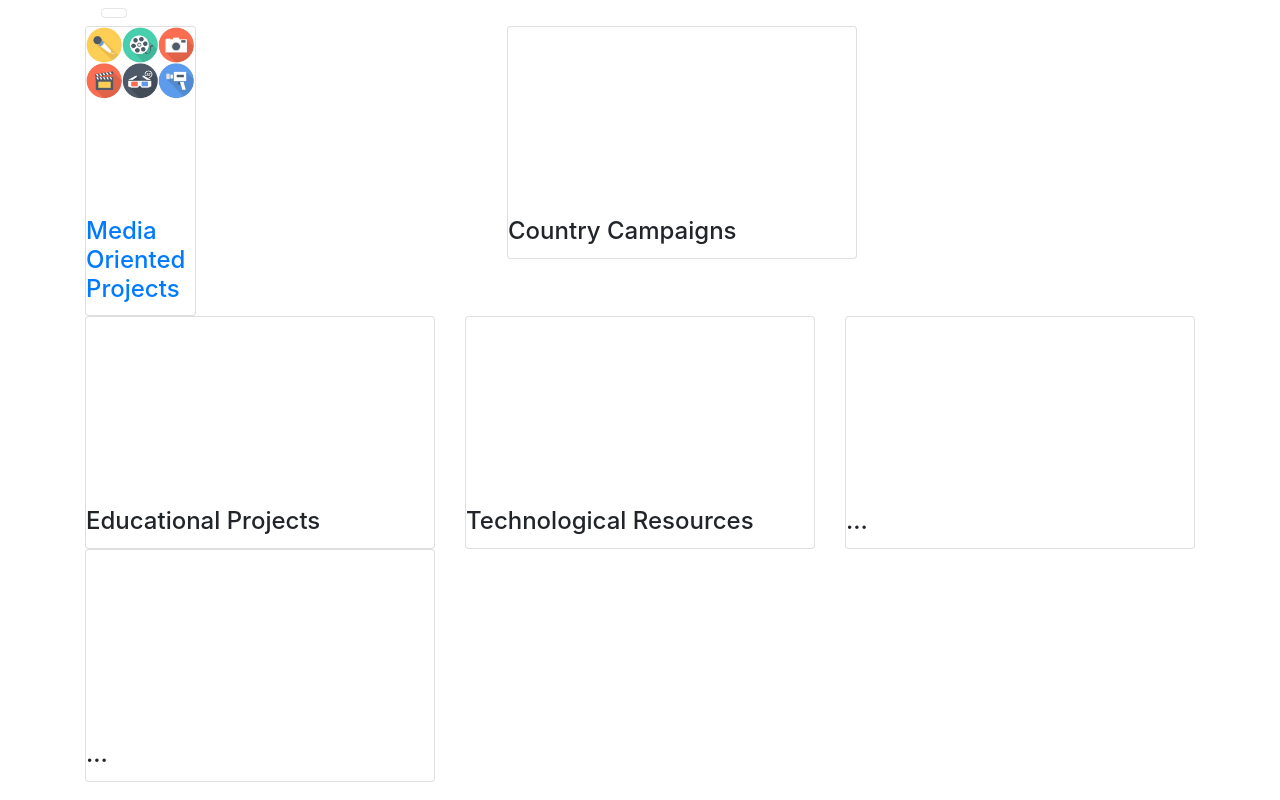
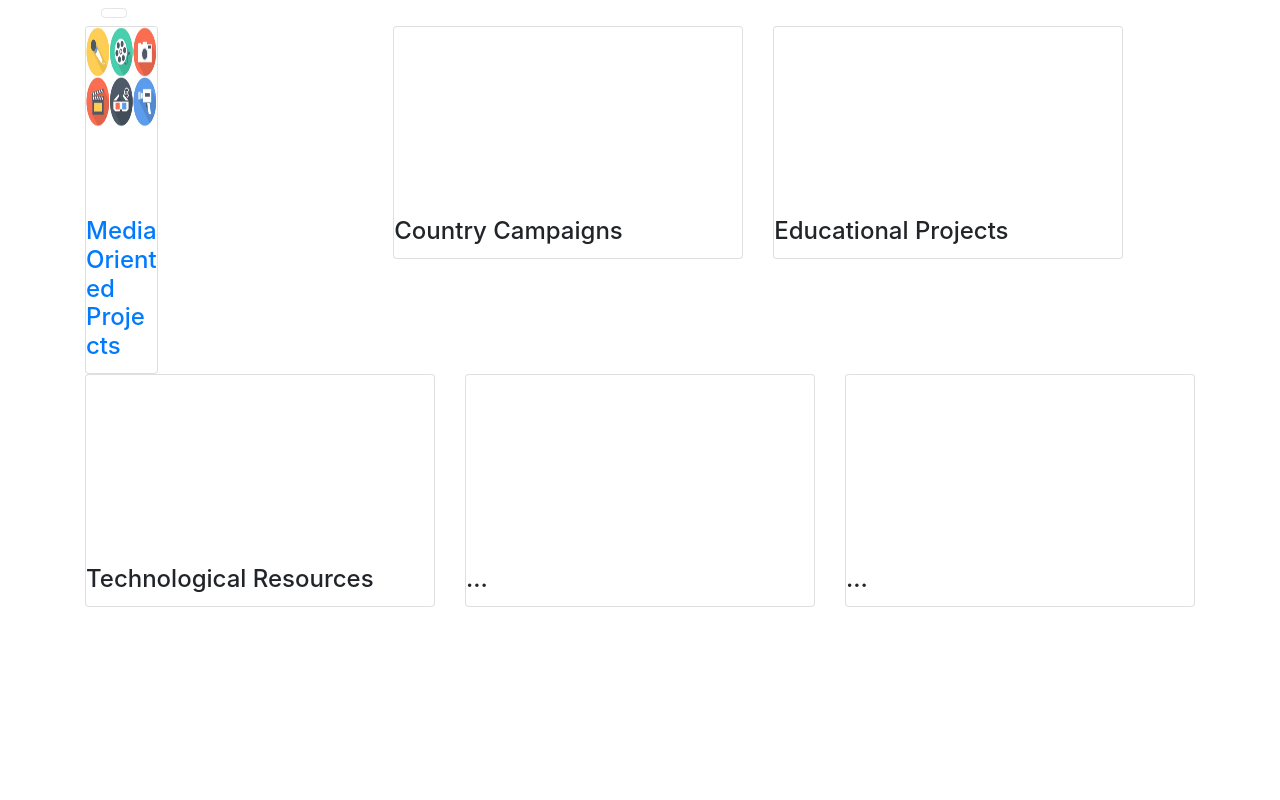
Before and after one commit to scottpledger/unfpa, a website: page unfp_l2.html in a window 1280 px wide. Drawn offline with nearby package versions, Linux system fonts and the light colour scheme.

Commit message:
Update unfp_l2.html

```diff
--- a/unfp_l2.html
+++ b/unfp_l2.html
@@ -52,7 +52,7 @@
               <div class="card">
                 <div class="card-img-top">
                   <!--<img src="resources/images/genderequality_stolen.jpg" alt="Card image cap">-->
-                  <img alt = "Brand" src="resources/images/multimedia.jpg">
+                  <img alt = "Brand" src="resources/images/multimedia.jpg" height=100>
                 </div>
                 <div class="card-block">
                   <h4 class="card-title">Media Oriented Projects</h4>
```
